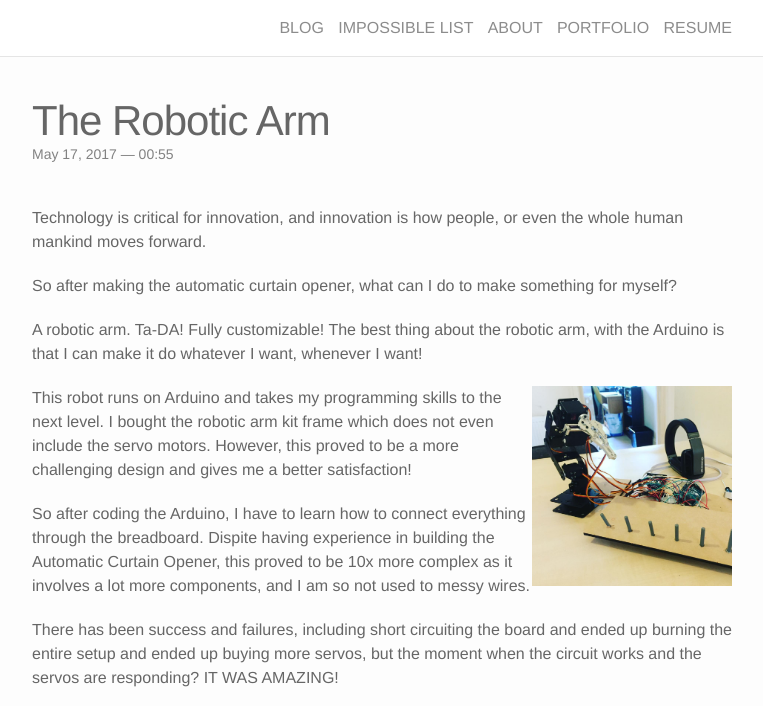
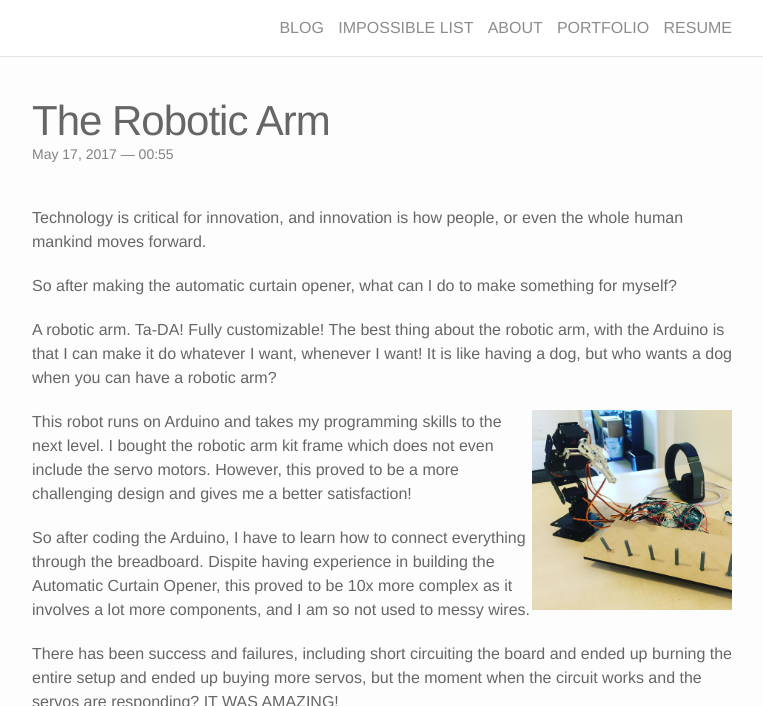
Before and after one commit to chwong1996/myhome, a Jekyll site: the page built from _portfolio/2_robotic_arm.markdown, in a window 1280 px wide and 900 px high, cut to the strip 0-706 px from the top of the window. Shown: the whole strip, without its empty margins (258-1021 px from the left). Built offline with Jekyll 4.4.1, drawn with Linux system fonts in a browser that asks for light colours; nearby versions of some CDN libraries.

Commit message:
Update and rename 2_project.markdown to 2_robotic_arm.markdown

```diff
--- a/_portfolio/2_project.markdown
+++ b/_portfolio/2_robotic_arm.markdown
@@ -1,14 +1,14 @@
 ---
 layout: post
 title: The Robotic Arm
-description: And I built a thing
+description: Or shall I call it Armduino?
 img: /img/Robotic arm.jpg
 ---
 Technology is critical for innovation, and innovation is how people, or even the whole human mankind moves forward.
 
 So after making the automatic curtain opener, what can I do to make something for myself?
 
-A robotic arm. Ta-DA! Fully customizable! The best thing about the robotic arm, with the Arduino is that I can make it do whatever I want, whenever I want!
+A robotic arm. Ta-DA! Fully customizable! The best thing about the robotic arm, with the Arduino is that I can make it do whatever I want, whenever I want! It is like having a dog, but who wants a dog when you can have a robotic arm?
 <div class="img row">
 <img src="{{ site.baseurl }}/img/Robotic arm.jpg" style="float:right;width:200px;height:200px;" alt="" title="Robotic arm">
 </div>
```
